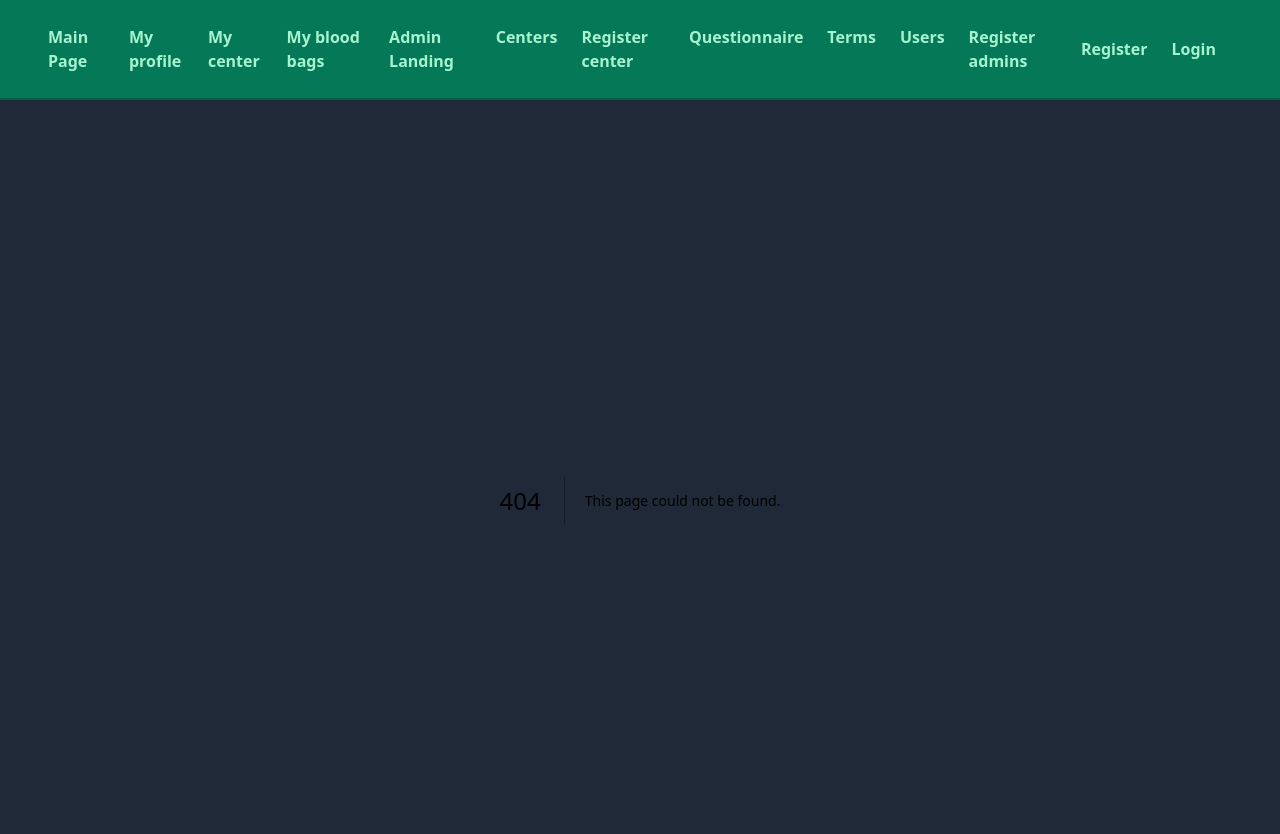
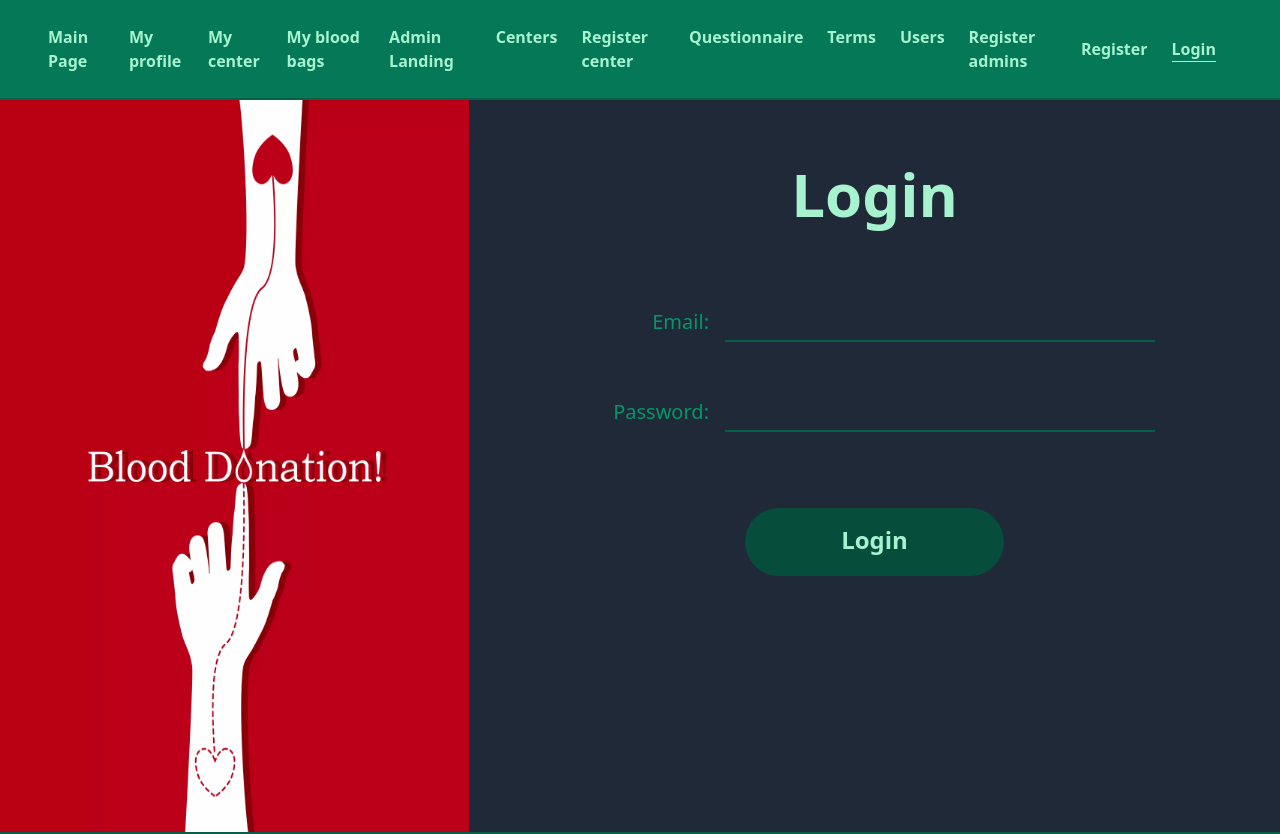
Before and after one commit to ISA-Banka-krvi-Team-39/FE-Banka-krvi, a Next.js app: page /auth/login in a window 1280 px wide. Before the commit this address had no page. Shown: the top 834 px of the page. Built offline with nearby package versions, Linux system fonts and the light colour scheme.

Commit message:
added login page

```diff
--- a/src/pages/adminRegister.tsx
+++ b/src/pages/adminRegister.tsx
@@ -16,7 +16,7 @@ export default function Register() {
   const [password,setPassword] = useState('');
   const [confirmPassword,setConfirmPassword] = useState('');
   const [email,setEmail] = useState('');
-  const [uuid,setUuid] = useState('');
+  const [uid,setUid] = useState('');
   const [phoneNumber,setPhoneNumber] = useState('');
   const [school,setSchool] = useState('');
   const [country,setCountry] = useState('');
@@ -32,7 +32,7 @@ export default function Register() {
       return;
     }
     var user: User = {address:{city:city,country:country,streetName:streetName,streetNumber:streetNumber},
-    name:name,surname:surname,school:school,email:email,password:password,uuid:uuid,phoneNumber:phoneNumber,
+    name:name,surname:surname,school:school,email:email,password:password,uid:uid,phoneNumber:phoneNumber,
     personGender:Number(gender),personType: 1
     };
     const config = {
@@ -60,7 +60,7 @@ export default function Register() {
     setFormValid(regexNames.test(name) && regexNames.test(surname) && regexPassword.test(password)
                 && regexPhoneNumber.test(phoneNumber) && /^[A-Z][A-Za-z( )]+$/.test(city) && regexNames.test(country)
                 && regexStreetName.test(streetName) && /^[A-Z][A-Za-z( )]+$/.test(school) && /^[\w-\.]+@([\w-]+\.)+[\w-]{2,4}$/.test(email)
-                && /^\d{5}$/.test(uuid) && regexStreetNumber.test(streetNumber));
+                && /^\d{5}$/.test(uid) && regexStreetNumber.test(streetNumber));
   }
   var validButton = formValid ? "text-emerald-200 bg-emerald-900": "text-gray-800 bg-gray-400 cursor-default";
 
@@ -94,7 +94,7 @@ export default function Register() {
             regex='^\d{5}$'
             notValidText='Uuid is not valid must be exactly 5 numbers'
             onChange={(event) => {
-              setUuid(event.target.value);
+              setUid(event.target.value);
               validate();
             }}
             nameToSet='Uuid'
--- /dev/null
+++ b/src/pages/auth/login.tsx
@@ -0,0 +1,56 @@
+/* eslint-disable @next/next/no-img-element */
+import classNames from "classnames";
+import { useRouter } from "next/router";
+import { useState } from "react";
+import BloodDonation from '../../public/bloodDonation.jpg'
+import CustomInput from "../../shared-components/Inputs/CustomInput";
+
+const config = {
+    headers:{
+    'Access-Control-Allow-Origin' : '*',
+    }
+}
+export default function Login() {
+    const [email,setEmail] = useState('');
+    const [password,setPassword] = useState('');
+    function Login(){
+
+    }
+
+    const router = useRouter();
+    return (
+        <div className=" w-full bg-gray-800 justify-center flex">
+            <div className='overflow-hidden flex w-5/12'>
+                <img src={BloodDonation.src} alt="blood" className=' h-full my-auto cursor-pointer'/>
+            </div>
+            <div className="mx-auto flex flex-col justify-center bg-gray-800 mb-36 px-auto">
+            <h1 className='text-center text-emerald-200 text-6xl mb-16 mt-16 font-bold'>Login</h1>
+            <div className="mr-24">
+                <CustomInput
+                type='text'
+                notValidText='Email is not valid'
+                className='w-[430px]'
+                onChange={(event) => {
+                setEmail(event.target.value);
+                }}
+                nameToSet='Email'
+                ></CustomInput>
+                <CustomInput
+                type='password'
+                notValidText='Password is not valid'
+                className='w-[430px]'
+                onChange={(event) => {
+                setPassword(event.target.value);
+                }}
+                nameToSet='Password'
+                ></CustomInput>
+            </div>
+            <div className='w-full inline-flex justify-center mt-5 mb-28'>
+                <button onClick={Login} className="duration-150 rounded-[48px] pt-4 pb-5 font-bold px-24  hover:scale-105 text-2xl text-emerald-200 bg-emerald-900 hover:text-emerald-900 hover:bg-emerald-200">
+                    Login
+                </button>
+            </div>
+          </div>
+        </div>
+    )
+}
--- a/src/pages/register.tsx
+++ b/src/pages/auth/register.tsx
@@ -2,9 +2,9 @@
 import axios from 'axios';
 import classNames from 'classnames';
 import { useEffect, useState } from 'react'
-import CustomInput from '../shared-components/Inputs/CustomInput';
-import { User } from '../shared-components/model/user/User';
-import Blood from '../public/blood.jpg'
+import CustomInput from '../../shared-components/Inputs/CustomInput';
+import { User } from '../../shared-components/model/user/User';
+import Blood from '../../public/blood.jpg'
 import { ToastContainer, toast } from 'react-toastify';
 import 'react-toastify/dist/ReactToastify.css';
 import { useRouter } from 'next/router'
@@ -38,7 +38,7 @@ async function RegisterUser(user:User):Promise<Boolean> {
     }).catch(err => {console.log(err)})
     if(!emailUnique || !uidUnique)
       return false;
-    axios.post("http://localhost:8080/api/user", user,config).then(res => {
+    axios.post("http://localhost:8080/api/auth", user,config).then(res => {
       toast.success('You successfuly registered!', {
         position: toast.POSITION.TOP_RIGHT
         });
@@ -80,8 +80,8 @@ export default function Register() {
     });
       return;
     }
-    if(await RegisterUser(user))
-      router.push("/login");
+     if(await RegisterUser(user))
+       router.push("/login");
   }
   useEffect(()=>{
     validate();
@@ -97,7 +97,7 @@ export default function Register() {
     && regexStreetName.test(streetName) && /^[A-Z][A-Za-z0-9( )]+$/.test(school) && /^[\w-\.]+@([\w-]+\.)+[\w-]{2,4}$/.test(email)
     && /^\d{5}$/.test(uid) && regexStreetNumber.test(streetNumber)));
   }
-  var validButton = formValid ? "text-emerald-200 bg-emerald-900": "text-gray-800 bg-gray-400 cursor-default";
+  var validButton = formValid ? "duration-150 hover:scale-105 text-emerald-200 bg-emerald-900 hover:text-emerald-900 hover:bg-emerald-200": "text-gray-800 bg-gray-400 cursor-default";
 
   return (
       <div className=" w-full bg-gray-800 justify-center flex">
--- a/src/shared-components/navbar/NavbarMenu.tsx
+++ b/src/shared-components/navbar/NavbarMenu.tsx
@@ -15,10 +15,10 @@ const NavbarMenu: React.FC = () => {
         })}
       </div>
       <div className="inline-flex mx-auto justify-end mr-10">
-            <NavbarMenuItem href="/register">
+            <NavbarMenuItem href="/auth/register">
               Register
             </NavbarMenuItem>
-            <NavbarMenuItem href="/login">
+            <NavbarMenuItem href="/auth/login">
               Login
             </NavbarMenuItem>
       </div>
```
Also changed, not shown: src/public/bloodDonation.jpg (added).
